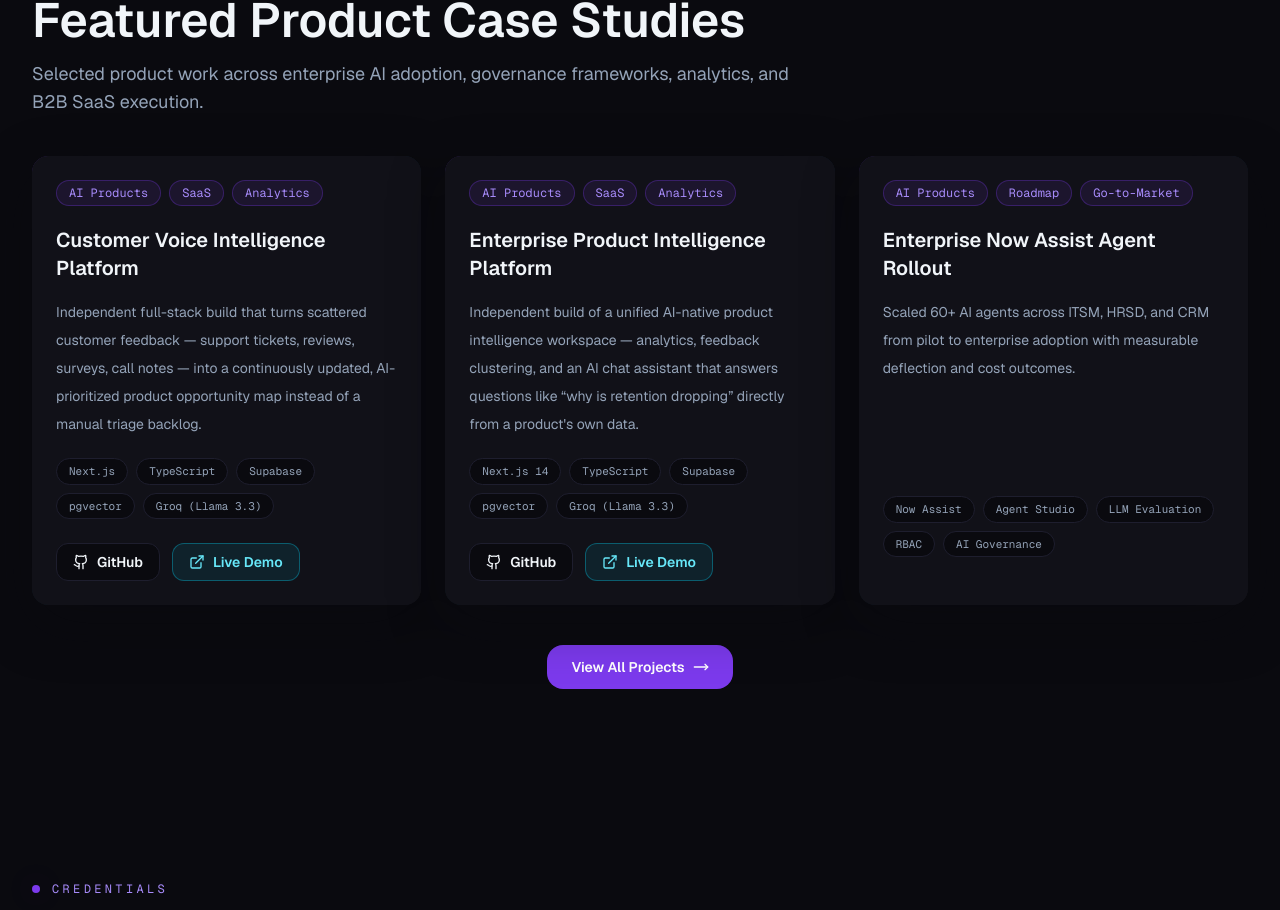
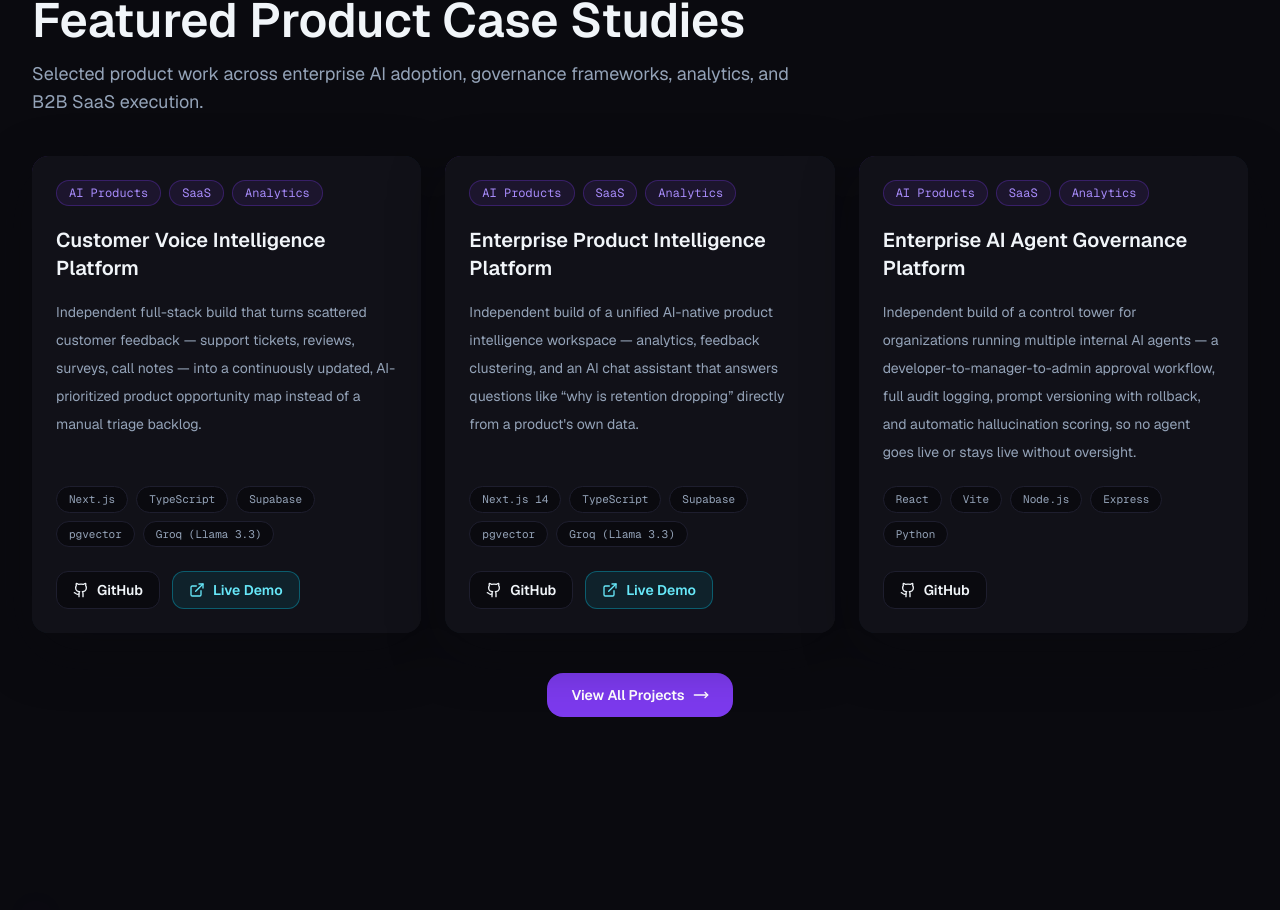
Before and after one commit to shriya246/Portfolio, a Next.js app: page / in a window 1280 px wide. Shown: the part 4600-5510 px from the top of the page. Built offline with nearby package versions, Linux system fonts and the light colour scheme.

Commit message:
feat: add Enterprise AI Agent Governance Platform project
Adds the AI agent governance control tower build to the portfolio project list.

```diff
--- a/constants/projects.ts
+++ b/constants/projects.ts
@@ -50,6 +50,33 @@ export const PROJECTS: Project[] = [
       "3-sprint roadmap: analytics foundation → AI feedback intelligence → roadmap, PRD & experimentation",
       "AI chat assistant designed to query live product data in natural language",
       "AI-generated PRD drafts from a single feature idea",
+      "Zero paid APIs or hosting across the entire stack"
+    ]
+  },
+  {
+    id: "enterprise-ai-agent-governance-platform",
+    name: "Enterprise AI Agent Governance Platform",
+    description:
+      "Independent build of a control tower for organizations running multiple internal AI agents — a developer-to-manager-to-admin approval workflow, full audit logging, prompt versioning with rollback, and automatic hallucination scoring, so no agent goes live or stays live without oversight.",
+    tech: ["React", "Vite", "Node.js", "Express", "Python", "FastAPI", "Supabase", "pgvector", "Recharts", "Tailwind CSS"],
+    highlights: ["3-step approval workflow", "Full audit logging", "Prompt versioning + rollback", "AI groundedness scoring"],
+    github: "https://github.com/shriya246/Enterprise-AI-Agent-Governance-Platform",
+    live: null,
+    categories: ["AI Products", "SaaS", "Analytics"],
+    problemStatement:
+      "Enterprises running HR, IT, Finance, and Support AI agents in parallel have no single answer to which agents are live, how often they hallucinate, whether they were approved before shipping, or who's accountable for what an agent said. Built solo, end to end, on a zero-paid-API stack to make agent governance real and inspectable instead of assumed.",
+    architectureDecisions: [
+      "Designed RBAC across four roles (Admin/Manager/Developer/Employee) and a three-stage approval workflow — Developer creates, Manager approves, Admin approves, then publish — with every state transition written to an audit log.",
+      "Built an Agent Studio that instantiates agents from HR/IT/Finance/Support templates and attaches a knowledge base through a RAG pipeline: upload, chunk, embed, retrieve at query time via Supabase pgvector.",
+      "Implemented prompt versioning so every system-prompt edit creates a new version, with one-click rollback to any prior version and that history visible in the audit trail.",
+      "Added an automatic model-based evaluation step that scores each response for groundedness and flags likely hallucination, plus a compliance pass — regex-based PII detection and a prompt-injection heuristic — applied before any input reaches the model layer.",
+      "Held the entire stack to genuinely free tiers (Supabase, Vercel, Render, a free-tier model provider) with local fallbacks behind every external dependency, so the whole thing runs with zero accounts configured.",
+      "Shipped a Control Tower dashboard surfacing active agents, usage, latency, rough cost estimate, and success rate — the same visibility a governance buyer would expect from a paid platform."
+    ],
+    metrics: [
+      "4 RBAC roles with a 3-stage approval workflow before any agent publishes",
+      "Every prompt + response logged with actor, timestamp, agent, and prompt version",
+      "Automatic groundedness/hallucination scoring on every response",
       "Zero paid APIs or hosting across the entire stack"
     ]
   },
```
